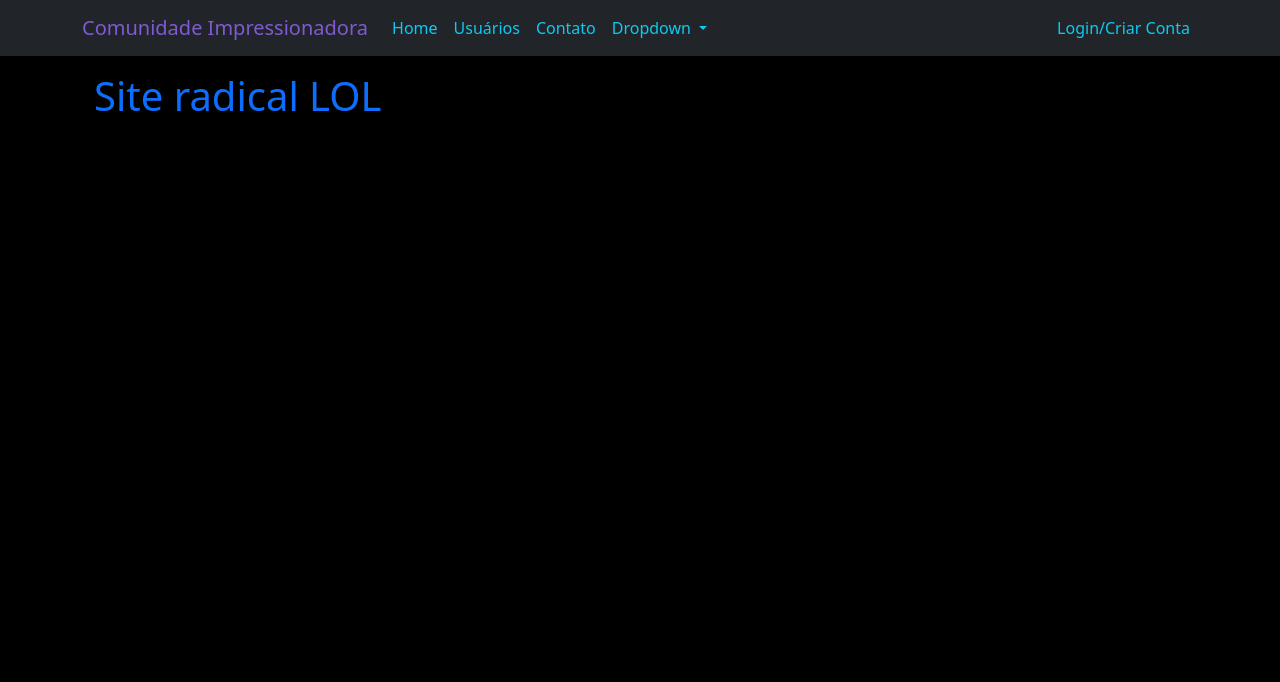
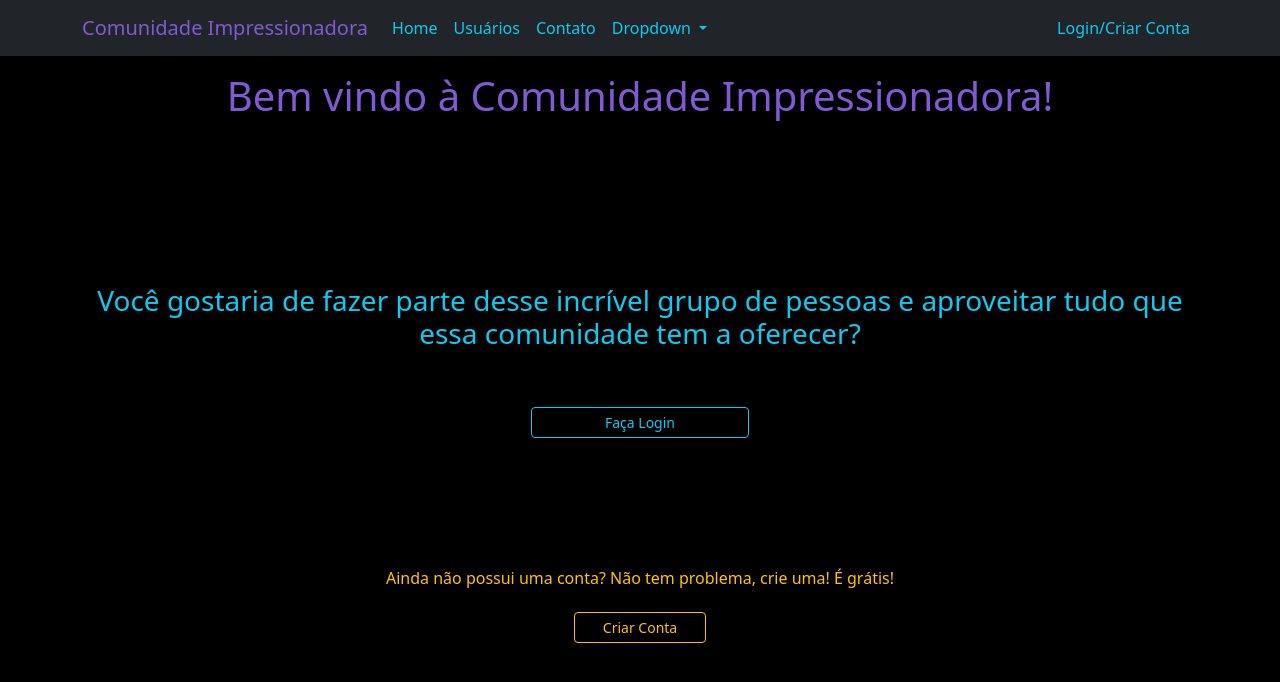
Before and after one commit to Erick-Pavani/Comunidade-Impressionadora, a Flask app: page / in a window 1280 px wide. Shown: the top 682 px of the page. Run offline with Flask 2, Linux system fonts and the light colour scheme.

Commit message:
Added some visual effects to home page

```diff
--- a/comunidadeimpressionadora/__init__.py
+++ b/comunidadeimpressionadora/__init__.py
@@ -9,7 +9,7 @@ from flask_login import LoginManager
 app = Flask(__name__)
 
 app.config['SECRET_KEY'] = '4c673c0ef7953896bc739e5c6161b2ad'
-app.config['SQLALCHEMY_DATABASE_URI'] = 'sqlite:///comunidade.db'
+app.config['SQLALCHEMY_DATABASE_URI'] = "sqlite:///comunidade.db"
 
 database = SQLAlchemy(app)
 bcrypt = Bcrypt(app)
--- a/comunidadeimpressionadora/routes.py
+++ b/comunidadeimpressionadora/routes.py
@@ -35,7 +35,11 @@ def login():
         if usuario and bcrypt.check_password_hash(usuario.senha.encode('utf-8'), form_login.senha.data):
             login_user(usuario, remember = form_login.lembrar_dados.data)
             flash(f'Login realizado com sucesso no email {form_login.email.data}', 'alert-success')
-            return redirect(url_for('home'))
+            par_next = request.args.get('next')
+            if par_next:
+                return redirect(par_next)
+            else:
+                return redirect(url_for('home'))
         else:
             flash(f'Seu usuário ou senha estão incorretos! Tente novamente!', 'alert-danger')
 
--- /dev/null
+++ b/comunidadeimpressionadora/static/main.css
@@ -0,0 +1,19 @@
+
+.card{
+    width: 400px;
+    border: none;
+    border-radius: 10px;
+    background-color: #403d3d;
+}
+
+.stats{
+    background: #403d3d!important;
+}
+
+.points{
+    font-size:10px;
+}
+
+.number{
+    font-weight:500;
+}
--- a/comunidadeimpressionadora/templates/base.html
+++ b/comunidadeimpressionadora/templates/base.html
@@ -1,16 +1,19 @@
 <!DOCTYPE html>
 <html lang="en">
+
 <head>
     <meta charset="UTF-8">
     <meta http-equiv="X-UA-Compatible" content="IE=edge">
     <meta name="viewport" content="width=device-width, initial-scale=1.0">
     <!-- Bootstrap CSS -->
-    <link href="https://cdn.jsdelivr.net/npm/bootstrap@5.2.0-beta1/dist/css/bootstrap.min.css" rel="stylesheet" integrity="sha384-0evHe/X+R7YkIZDRvuzKMRqM+OrBnVFBL6DOitfPri4tjfHxaWutUpFmBp4vmVor" crossorigin="anonymous">
+    <link href="https://cdn.jsdelivr.net/npm/bootstrap@5.2.0-beta1/dist/css/bootstrap.min.css" rel="stylesheet"
+        integrity="sha384-0evHe/X+R7YkIZDRvuzKMRqM+OrBnVFBL6DOitfPri4tjfHxaWutUpFmBp4vmVor" crossorigin="anonymous">
+    <link rel="stylesheet" href="../static/main.css" type="text/css">
     <script>
 
-        function removeMensagem(){
+        function removeMensagem() {
 
-            setTimeout(function(){
+            setTimeout(function () {
 
                 var msg = document.getElementById("msg");
 
@@ -37,6 +40,7 @@
     {% endblock %}
 
 </head>
+
 <body class="bg-black text-primary">
     <header>
         {% include 'navbar.html' %}
@@ -62,6 +66,9 @@
 
 
     <!-- Booststrap JS -->
-    <script src="https://cdn.jsdelivr.net/npm/bootstrap@5.2.0-beta1/dist/js/bootstrap.bundle.min.js" integrity="sha384-pprn3073KE6tl6bjs2QrFaJGz5/SUsLqktiwsUTF55Jfv3qYSDhgCecCxMW52nD2" crossorigin="anonymous"></script>
+    <script src="https://cdn.jsdelivr.net/npm/bootstrap@5.2.0-beta1/dist/js/bootstrap.bundle.min.js"
+        integrity="sha384-pprn3073KE6tl6bjs2QrFaJGz5/SUsLqktiwsUTF55Jfv3qYSDhgCecCxMW52nD2"
+        crossorigin="anonymous"></script>
 </body>
+
 </html>
--- a/comunidadeimpressionadora/templates/home.html
+++ b/comunidadeimpressionadora/templates/home.html
@@ -1,8 +1,31 @@
 {% extends 'base.html' %}
 {% block body %}
 
-    <div class="container">
-        <h1>Site radical LOL</h1>
+<div class="container" style="text-align: center;">
+    {% if not current_user.is_authenticated %}
+    <h1 style="color: #8059d4;">Bem vindo à Comunidade Impressionadora!</h1>
+    <h3 class="text-info" style="margin-top: 15%;">Você gostaria de fazer parte desse incrível grupo de pessoas e
+        aproveitar tudo que
+        essa comunidade
+        tem a oferecer?</h3>
+    <div class="button mt-2">
+        <center>
+            <a href="{{ url_for('login') }}"><button class="btn btn-sm btn-outline-info mt-5" style="width: 20%">Faça
+                    Login</button></a>
+        </center>
     </div>
+    <h6 class="text-warning" style="margin-top: 12%;">Ainda não possui uma conta? Não tem problema, crie uma! É grátis!
+    </h6>
+    <div class="button mt-2">
+        <center>
+            <a href="{{ url_for('login') }}"><button class="btn btn-sm btn-outline-warning mt-3"
+                    style="width: 12%">Criar
+                    Conta</button></a>
+        </center>
+    </div>
+    {% else %}
+    <h1 style="color: #8059d4;">Olá, {{ current_user.username }} !</h1>
+    {% endif %}
+</div>
 
 {% endblock %}
--- a/comunidadeimpressionadora/templates/login.html
+++ b/comunidadeimpressionadora/templates/login.html
@@ -49,7 +49,7 @@
                 </div>
                 <div>
                     <center>
-                        {{ form_login.botao_login(class="btn btn-primary mt-2") }}
+                        {{ form_login.botao_login(class="btn btn-outline-primary mt-2") }}
                     </center>
                 </div>
             </form>
@@ -127,7 +127,7 @@
                 </fieldset>
                 <div>
                     <center>
-                        {{ form_criar_conta.botao_criar_conta(class="btn btn-primary mt-3") }}
+                        {{ form_criar_conta.botao_criar_conta(class="btn btn-outline-primary mt-3") }}
                     </center>
                 </div>
             </form>
```
Also changed, not shown: comunidadeimpressionadora/templates/perfil.html (+32 -1 lines). Lines whose indentation alone changed are shown as unchanged.
